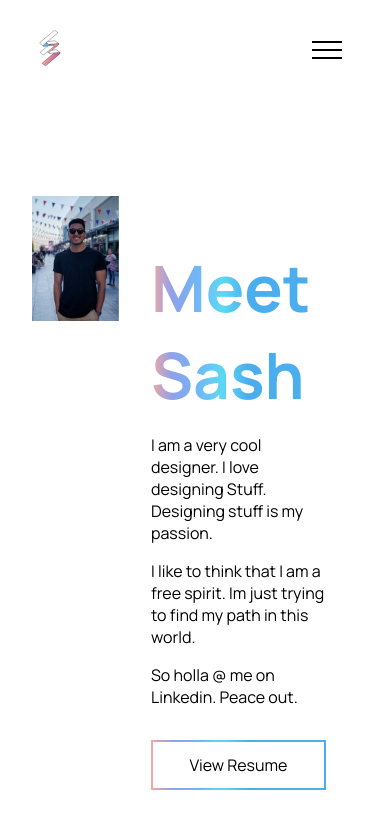
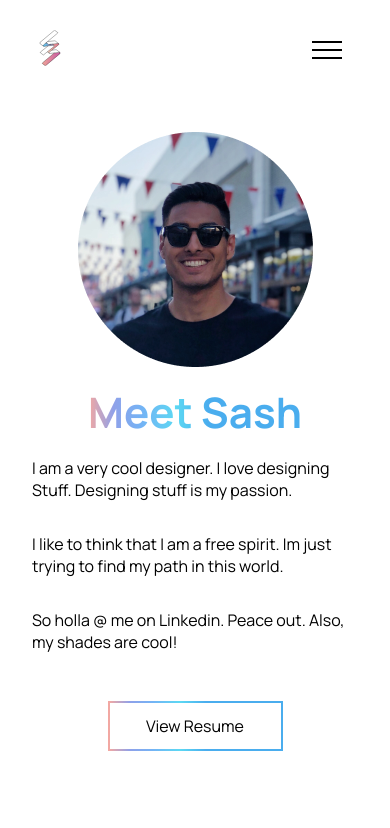
Before and after one commit to Elimists/sash-portfolio, a Next.js app: page /about in a window 390 px wide. Shown: the top 828 px of the page. Built offline with nearby package versions, Linux system fonts and the light colour scheme.

Commit message:
Added styling for mobile view on About Page

```diff
--- a/pages/about.js
+++ b/pages/about.js
@@ -1,22 +1,41 @@
 import UnderConstruction from '../public/under_construction.svg'
 import Image from 'next/image'
 import styles from '../styles/About.module.css'
+import {useState, useEffect} from 'react'
 
 import AboutSashImage from '../public/about_image.png'
+import AboutSashImageMobile from '../public/about_image_mobile.png'
+import useWindowDimensions from '../hooks/useWindowDimensions'
 
 export default function About(){
+
+    const { height, width } = useWindowDimensions()
+
+    const [isMobileView, setIsMobileView] = useState(false)
+    useEffect(() => {
+        if (width < 750) {
+             setIsMobileView(true)
+        }
+        else { setIsMobileView(false)}
+    }, [width])
 
     return(
         <>
             <div className={styles.container}>
-                <div className={styles.image_container}>
-                    <Image src={AboutSashImage}/>
-                </div>
+                { !isMobileView ?
+                    <div className={styles.image_container}>
+                        <Image src={AboutSashImage} />
+                    </div> :
+                    <div className={styles.image_container}>
+                        <Image src={AboutSashImageMobile} />
+                    </div>
+                    }
+
                 <div className={styles.about_section}>
                     <h3 className={styles.meet_sash}>Meet Sash</h3>
                     <p>I am a very cool designer. I love designing Stuff. Designing stuff is my passion.</p>
                     <p>I like to think that I am a free spirit. Im just trying to find my path in this world.</p>
-                    <p>So holla &#x40; me on Linkedin. Peace out.</p>
+                    <p>So holla &#x40; me on Linkedin. Peace out. Also, my shades are cool!</p>
                     <div tabIndex="0" className={styles.view_resume_button}>
                         View Resume
                     </div>
--- a/styles/About.module.css
+++ b/styles/About.module.css
@@ -45,3 +45,37 @@
     margin-top: 2rem;
     border-radius: 10px !important;
 }
+
+
+@media (max-width: 750px) {
+    .container{
+        display: flex;
+        flex-direction: column;
+        justify-content: center;
+        align-items: center;
+        padding: 0;
+        margin-top: 2rem;
+    }
+
+    .image_container{
+        height: 235px;
+        width: 235px;
+    }
+
+    .about_section {
+        display: flex;
+        flex-direction: column;
+        align-items: center;
+        font: 18px;
+        padding: 1rem 2rem;
+    }
+
+    .meet_sash{
+        font-size: 42px;
+    }
+
+    .about_section > p {
+        display: flex;
+        text-align: left !important;
+    }
+}
```
Also changed, not shown: public/about_image_mobile.png (added).
